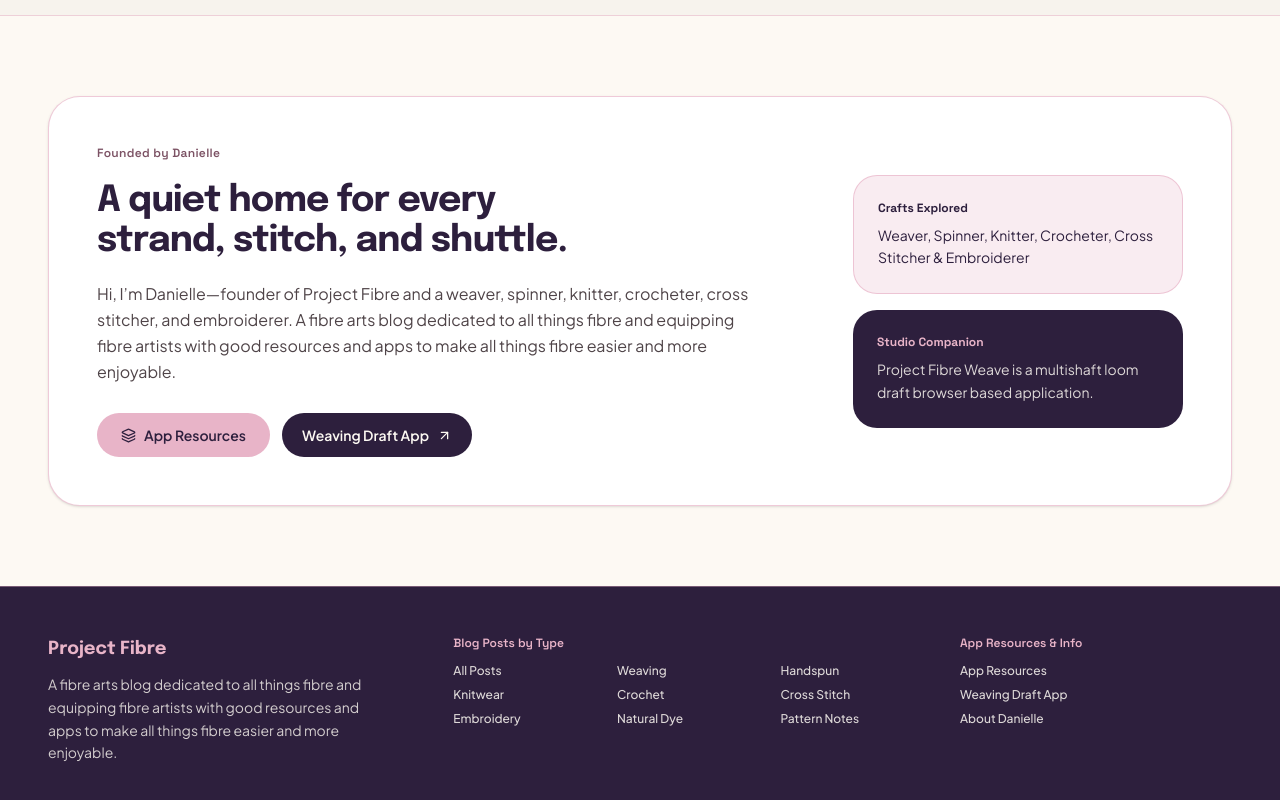
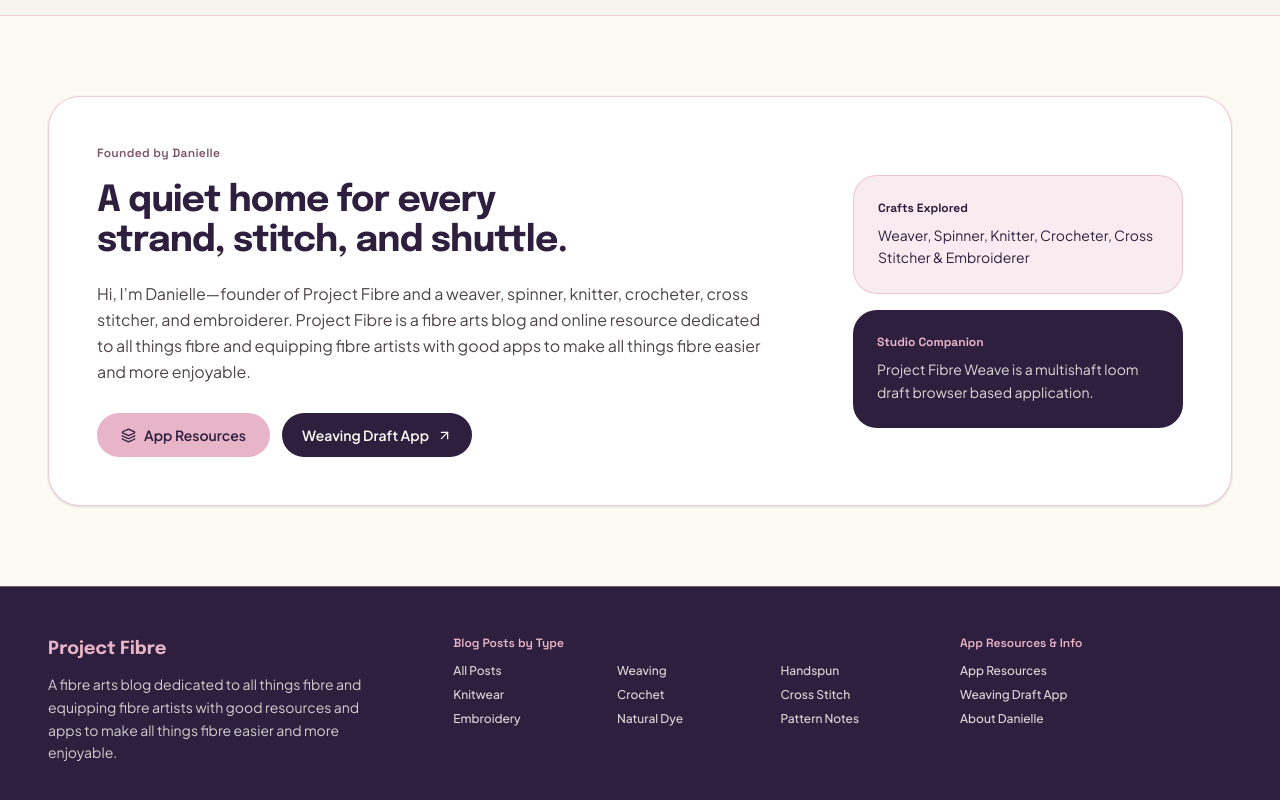
Before and after one commit to projectfibre-danielle/Project_Fibre, a React (Vite) app: page / in a window 1280 px wide. Shown: the part 1217-2017 px from the top of the page. Built offline with nearby package versions, Linux system fonts and the light colour scheme.

Commit message:
refactor(App): update founder bio and site description

```diff
--- a/src/App.tsx
+++ b/src/App.tsx
@@ -835,7 +835,7 @@ export default function App() {
                   </h2>
 
                   <p className="text-base text-[#4f4448] leading-relaxed max-w-2xl">
-                    Hi, I’m Danielle—founder of Project Fibre and a weaver, spinner, knitter, crocheter, cross stitcher, and embroiderer. {SITE_DESCRIPTION}
+                    Hi, I’m Danielle—founder of Project Fibre and a weaver, spinner, knitter, crocheter, cross stitcher, and embroiderer. Project Fibre is a fibre arts blog and online resource dedicated to all things fibre and equipping fibre artists with good apps to make all things fibre easier and more enjoyable.
                   </p>
 
                   <div className="pt-2 flex flex-wrap items-center gap-3">
```
